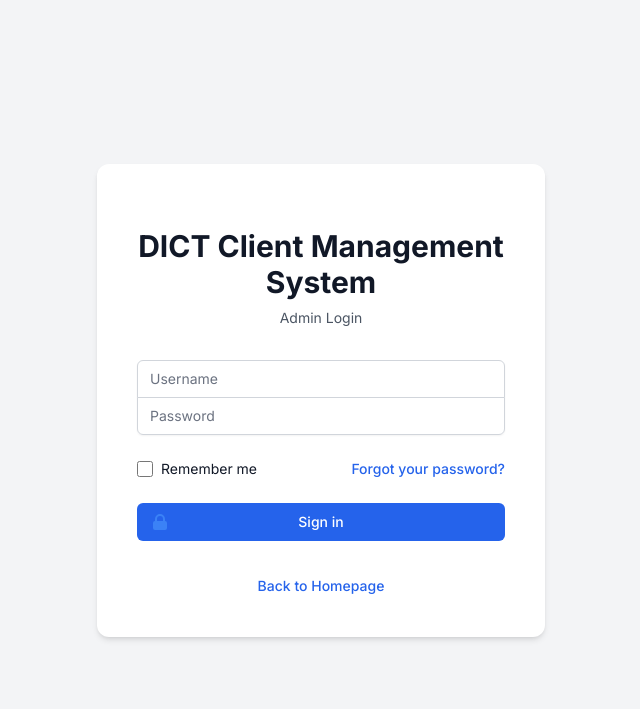
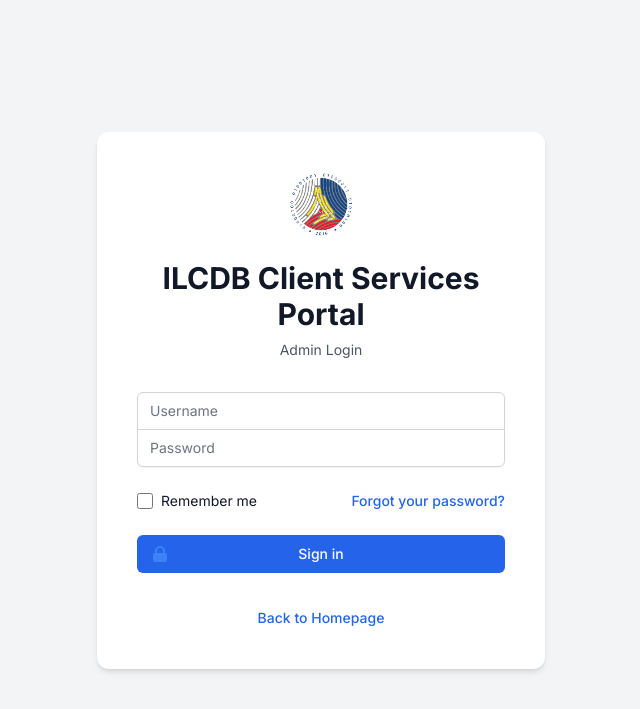
Before and after one commit to francispepito11/phase2, a PHP site: page /phase2/admin/login.php in a window 1280 px wide. Shown: the top 709 px of the page, without its empty margins (319-959 px from the left). Run offline with PHP 8.4, Linux system fonts and the light colour scheme; some libraries are stand-ins or nearby versions.

Commit message:
Update login page title and add logo for ILCDB Client Services Portal

```diff
--- a/admin/login.php
+++ b/admin/login.php
@@ -58,7 +58,7 @@ if ($_SERVER["REQUEST_METHOD"] == "POST") {
 <head>
     <meta charset="UTF-8">
     <meta name="viewport" content="width=device-width, initial-scale=1.0">
-    <title>Login - DICT Client Management System</title>
+    <title>Login - ILCDB Client Services Portal</title>
     <script src="https://cdn.tailwindcss.com"></script>
     <link href="https://fonts.googleapis.com/css2?family=Inter:wght@300;400;500;600;700&display=swap" rel="stylesheet">
     <style>
@@ -67,11 +67,13 @@ if ($_SERVER["REQUEST_METHOD"] == "POST") {
         }
     </style>
 </head>
-<body class="bg-gray-100 min-h-screen flex items-center justify-center">
-    <div class="max-w-md w-full space-y-8 p-10 bg-white rounded-xl shadow-md">
+<body class="bg-gray-100 min-h-screen flex items-center justify-center">    <div class="max-w-md w-full space-y-8 p-10 bg-white rounded-xl shadow-md">
         <div>
+            <div class="text-center mb-4">
+                <img src="../images/dict-logo.png" alt="DICT Logo" class="mx-auto h-16 w-auto">
+            </div>
             <h2 class="mt-6 text-center text-3xl font-extrabold text-gray-900">
-                DICT Client Management System
+               ILCDB Client Services Portal
             </h2>
             <p class="mt-2 text-center text-sm text-gray-600">
                 Admin Login
```
